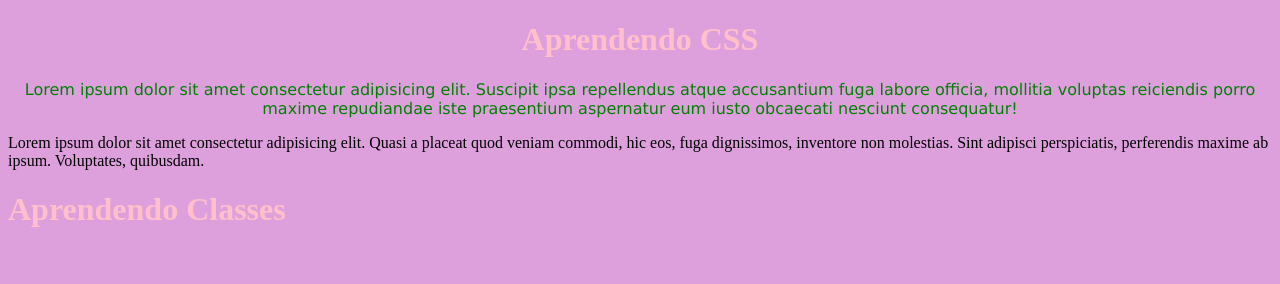
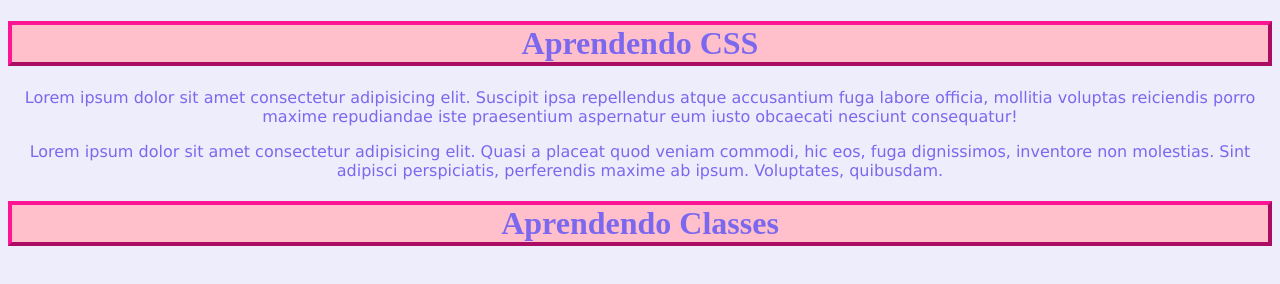
Before and after one commit to YasminFerrazza/aprendendoCSS, a plain HTML site: page index.html in a window 1280 px wide. Drawn offline with Linux system fonts and the light colour scheme.

Commit message:
commit inicial

```diff
--- a/index.html
+++ b/index.html
@@ -9,9 +9,9 @@
 </head>
 <body>
     <h1 class="center">Aprendendo CSS</h1>
-    <p id="para" class="center fonte-verde">Lorem ipsum dolor sit amet consectetur adipisicing elit. Suscipit ipsa repellendus atque accusantium fuga labore officia, mollitia voluptas reiciendis porro maxime repudiandae iste praesentium aspernatur eum iusto obcaecati nesciunt consequatur!</p>
-    <p>Lorem ipsum dolor sit amet consectetur adipisicing elit. Quasi a placeat quod veniam commodi, hic eos, fuga dignissimos, inventore non molestias. Sint adipisci perspiciatis, perferendis maxime ab ipsum. Voluptates, quibusdam.</p>
+    <p id="para" class="center fonte-principal">Lorem ipsum dolor sit amet consectetur adipisicing elit. Suscipit ipsa repellendus atque accusantium fuga labore officia, mollitia voluptas reiciendis porro maxime repudiandae iste praesentium aspernatur eum iusto obcaecati nesciunt consequatur!</p>
+    <p id="para" class="center fonte-principal">Lorem ipsum dolor sit amet consectetur adipisicing elit. Quasi a placeat quod veniam commodi, hic eos, fuga dignissimos, inventore non molestias. Sint adipisci perspiciatis, perferendis maxime ab ipsum. Voluptates, quibusdam.</p>
 
-    <h1>Aprendendo Classes</h1>
+    <h1 Aprendendo class="center fonte-principal">Aprendendo Classes</h1>
 </body>
 </html>
--- a/style.CSS
+++ b/style.CSS
@@ -1,19 +1,41 @@
 body {
-    background-color: plum;
+    background-color:rgba(230, 230, 250, 0.7);
   }
 
   h1 {
-    color: pink;
+    color: mediumslateblue;
+    background-color: pink;
+    border: 4px solid deeppink;
+    border-style: outset;
   }
 
+
+  /* CLASS */
   .center{
     text-align: center;
   }
 
-  .fonte-verde{
-    color: green;
+  .fonte-principal{
+    color: mediumslateblue;
   }
+
+  /* ID */
   #para {
     font-family: verdana;
     font-size: 20 px;
   }
+
+  /* CLASS */
+  .center{
+    text-align: center;
+  }
+
+  .fonte-principal{
+    color: mediumslateblue;
+  }
+
+  /* ID */
+  #para {
+    font-family: verdana;
+    font-size: 20 px;
+  }
```
